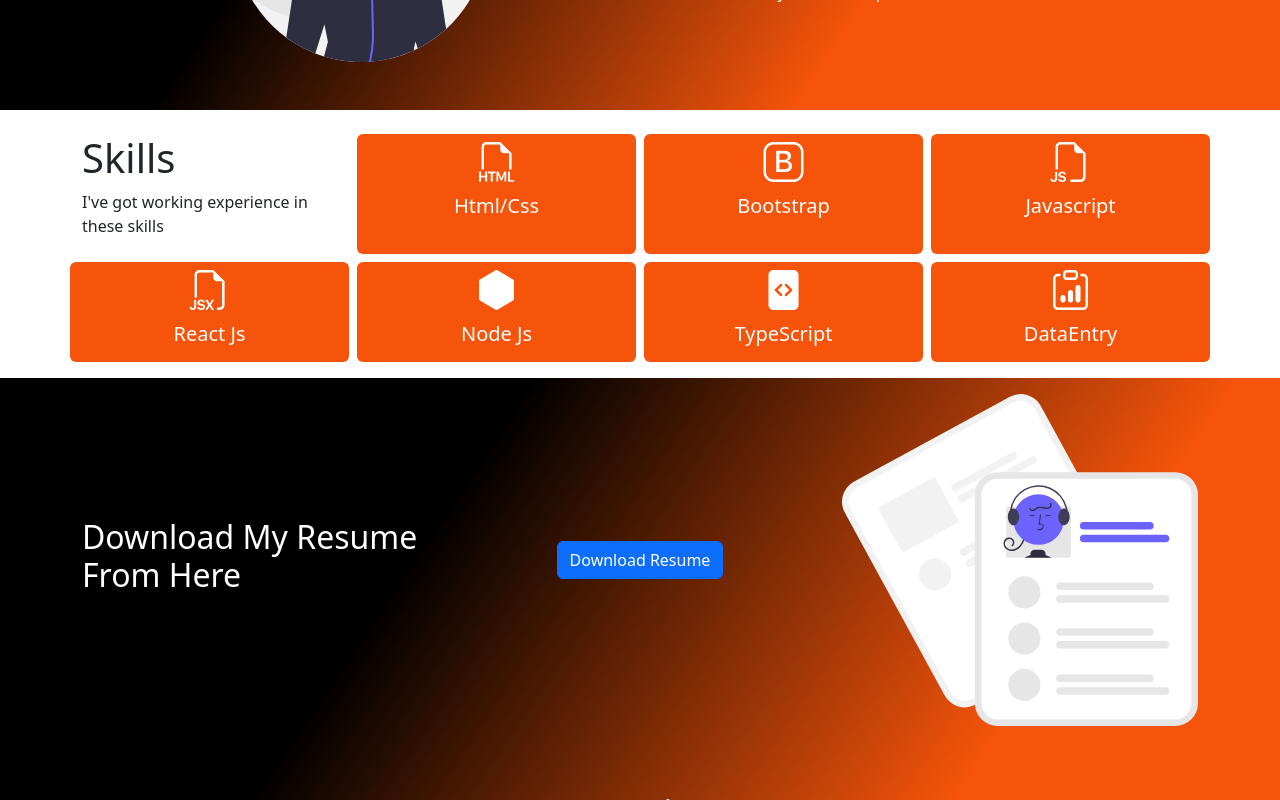
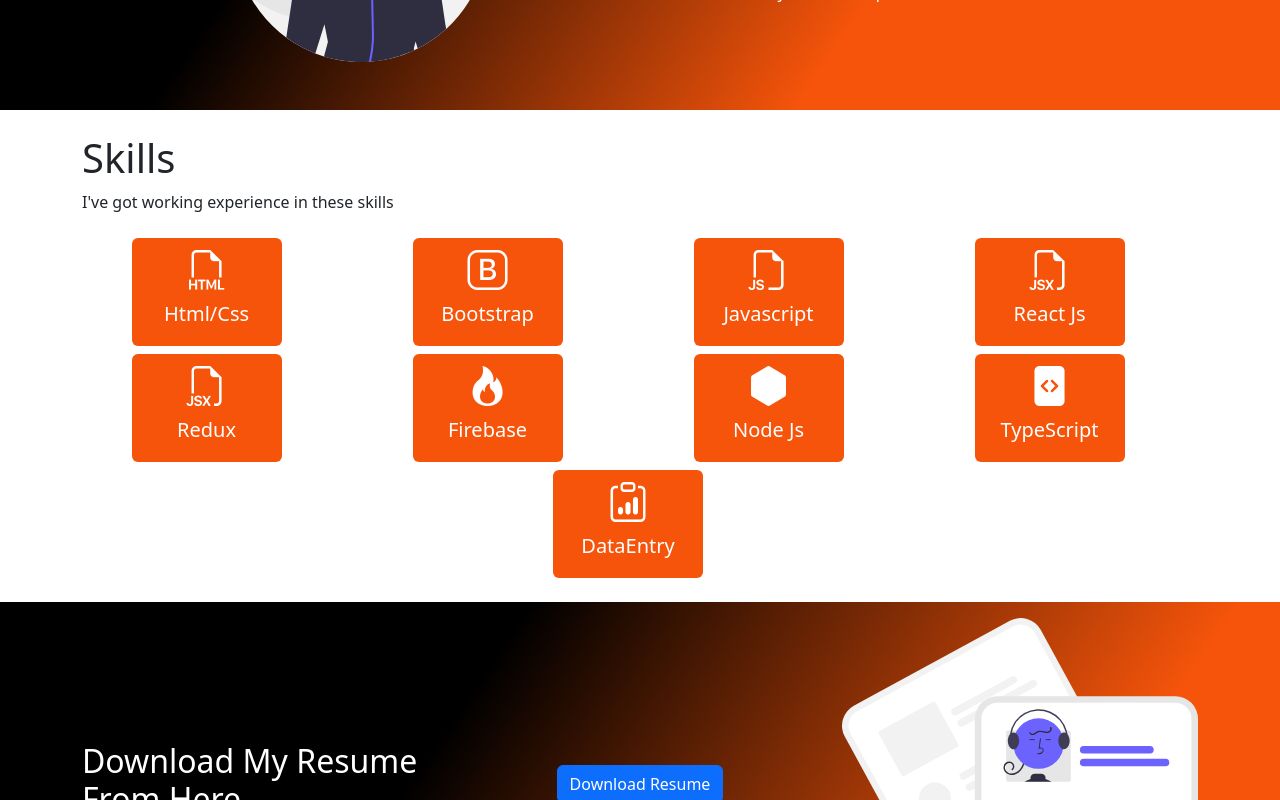
Before and after one commit to SaadHassanRazi/portfolio, a React (Vite) app in the folder saadPortfolio/: page / in a window 1280 px wide. Shown: the part 720-1520 px from the top of the page. Built offline with nearby package versions, Linux system fonts and the light colour scheme.

Commit message:
skills section modify commit

```diff
--- a/saadPortfolio/src/assets/components/Header/Header.jsx
+++ b/saadPortfolio/src/assets/components/Header/Header.jsx
@@ -14,13 +14,13 @@
         <Container id="brand">
           <div className="py-3"></div>
           <Row className="mx-auto py-5">
-            <Col className="my-auto text-dark text-center text-lg-start" lg>
+            <Col className="my-auto text-white text-center text-lg-start" lg>
               <h1 className="">Saad Hassan Razi</h1>
               <p className="">Front end Web Developer</p>
               <Button
                 variant="outline-danger"
                 href="#contact"
-                className="text-dark"
+                className="text-white"
                 type="button"
               >
                 Hire Me
--- a/saadPortfolio/src/assets/components/Skills/skills.jsx
+++ b/saadPortfolio/src/assets/components/Skills/skills.jsx
@@ -1,9 +1,10 @@
 import React from "react";
-import Container from "react-bootstrap/esm/Container";
+import Container from "react-bootstrap/Container";
 import Row from "react-bootstrap/Row";
 import Col from "react-bootstrap/Col";
 import "../Skills/skills.css";
 import SkillsRow from "./skillsRow";
+
 const Skills = () => {
   const rows = [
     {
@@ -12,52 +13,71 @@
     },
     {
       title: "Bootstrap",
-      icon: <i class="bi bi-bootstrap h1 mx-auto pt-1"></i>,
+      icon: <i className="bi bi-bootstrap h1 mx-auto pt-1"></i>,
     },
     {
       title: "Javascript",
-      icon: <i class="bi bi-filetype-js mx-auto h1 pt-1"></i>,
+      icon: <i className="bi bi-filetype-js mx-auto h1 pt-1"></i>,
     },
     {
       title: "React Js",
-      icon: <i class="bi bi-filetype-jsx mx-auto pt-1 h1"></i>,
+      icon: <i className="bi bi-filetype-jsx mx-auto pt-1 h1"></i>,
+    },
+    {
+      title: "Redux",
+      icon: <i className="bi bi-filetype-jsx mx-auto pt-1 h1"></i>,
+    },
+    {
+      title: "Firebase",
+      icon: <i class="bi bi-fire mx-auto pt-1 h1"></i>,
     },
     {
       title: "Node Js",
-      icon: <i class="bi bi-hexagon-fill mx-auto h1 pt-1 "></i>,
+      icon: <i className="bi bi-hexagon-fill mx-auto h1 pt-1 "></i>,
     },
     {
       title: "TypeScript",
-      icon: <i class="bi bi-file-code-fill h1 pt-1 mx-auto"></i>,
+      icon: <i className="bi bi-file-code-fill h1 pt-1 mx-auto"></i>,
     },
     {
       title: "DataEntry",
-      icon: <i class="bi bi-clipboard-data h1 mx-auto pt-1"></i>,
+      icon: <i className="bi bi-clipboard-data h1 mx-auto pt-1"></i>,
     },
   ];
+
+  // Split rows into chunks of 4 for rendering in rows
+  const chunkedRows = rows.reduce((resultArray, item, index) => {
+    const chunkIndex = Math.floor(index / 4);
+
+    if (!resultArray[chunkIndex]) {
+      resultArray[chunkIndex] = []; // start a new chunk
+    }
+
+    resultArray[chunkIndex].push(item);
+
+    return resultArray;
+  }, []);
+
   return (
-    <>
     <Container className="py-3" id="skills">
       <Row className="gap-2 py-2">
         <Col lg>
           <h1 className="text-center text-lg-start">Skills</h1>
-
           <p className="text-center text-lg-start">
             I've got working experience in these skills
           </p>
         </Col>
-          <SkillsRow title={rows[0].title} icon={rows[0].icon} />
-          <SkillsRow title={rows[1].title} icon={rows[1].icon} />
-          <SkillsRow title={rows[2].title} icon={rows[2].icon} />
+        {chunkedRows.map((chunk, rowIndex) => (
+          <Row key={rowIndex} className="gap-2">
+            {chunk.map((item, itemIndex) => (
+              <Col lg key={itemIndex}>
+                <SkillsRow title={item.title} icon={item.icon} />
+              </Col>
+            ))}
           </Row>
-        <Row className="gap-2">
-          <SkillsRow title={rows[3].title} icon={rows[3].icon} />
-          <SkillsRow title={rows[4].title} icon={rows[4].icon} />
-          <SkillsRow title={rows[5].title} icon={rows[5].icon} />
-          <SkillsRow title={rows[6].title} icon={rows[6].icon} />
+        ))}
       </Row>
     </Container>
-    </>
   );
 };
 
--- a/saadPortfolio/src/assets/components/Skills/skillsRow.jsx
+++ b/saadPortfolio/src/assets/components/Skills/skillsRow.jsx
@@ -4,7 +4,7 @@
 const SkillsRow = (props) => {
   return (
     <>
-      <Col className="rounded text-white skillCol w-75 mx-auto" lg>
+      <Col className="rounded text-white skillCol mx-auto py-1" style={{width:'150px'}} lg>
         <a href={props.link} className="nav-link">
           <div className="d-flex">{props.icon}</div>
           <h5 className="text-center">{props.title}</h5>
```
Also changed, not shown: 1 other file (tests, documents, lock files or other folders). Lines whose indentation alone changed are shown as unchanged.
